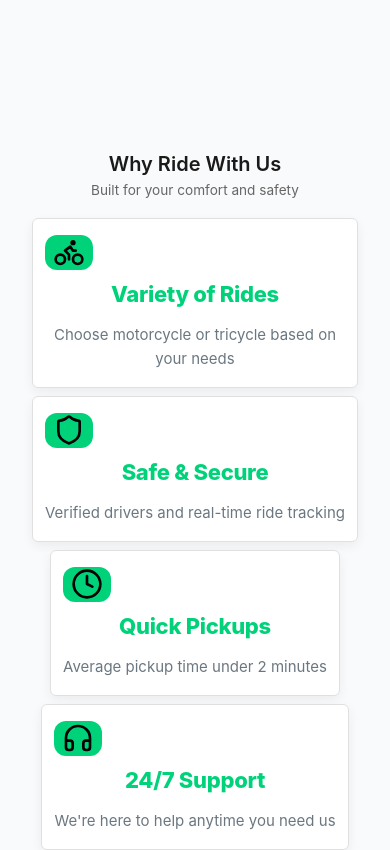
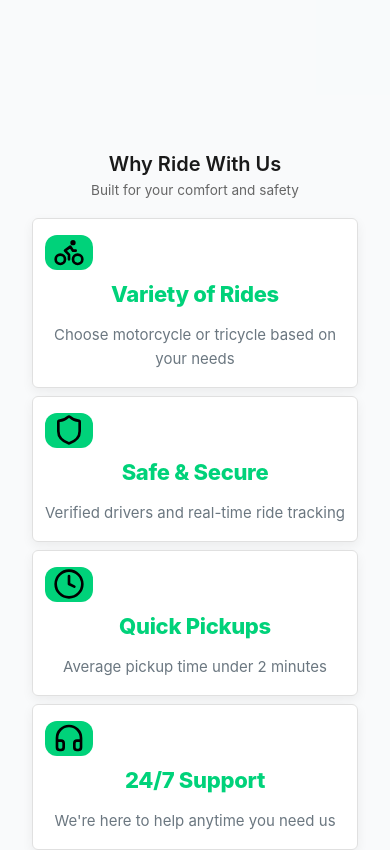
Before and after one commit to Yayan0421/E-Sakay, a React (Vite) app: page /dashboard in a window 390 px wide. Shown: the part 2300-3150 px from the top of the page. Built offline with nearby package versions, Linux system fonts and the light colour scheme; no server answers; sample sign-in values are in the browser's storage.

Commit message:
fix: use flex centering for frontpage sections to ensure proper mobile alignment

```diff
--- a/src/components/frontpage/about.jsx
+++ b/src/components/frontpage/about.jsx
@@ -2,8 +2,8 @@ import React from 'react'
 
 const About = () => {
 	return (
-		<section className="w-full px-3 sm:px-6 lg:px-8 py-8 sm:py-12 md:py-16 lg:py-20 bg-white" id="why-us">
-			<div className="max-w-7xl mx-auto w-full">
+		<section className="w-full px-3 sm:px-6 lg:px-8 py-8 sm:py-12 md:py-16 lg:py-20 bg-white flex flex-col items-center" id="why-us">
+			<div className="max-w-7xl w-full">
 				{/* Section Header */}
 				<div className="text-center mb-12 sm:mb-16 md:mb-20">
 					<div className="inline-block px-4 py-2 bg-emerald-100 rounded-full mb-4 sm:mb-6">
--- a/src/components/frontpage/about1.jsx
+++ b/src/components/frontpage/about1.jsx
@@ -2,8 +2,8 @@ import React from 'react'
 
 const About1 = () => {
   return (
-    <section className="w-full px-3 sm:px-6 lg:px-8 py-8 sm:py-12 md:py-16 lg:py-20 bg-linear-to-b from-white to-gray-50" id="how-it-works">
-      <div className="max-w-6xl mx-auto w-full">
+    <section className="w-full px-3 sm:px-6 lg:px-8 py-8 sm:py-12 md:py-16 lg:py-20 bg-linear-to-b from-white to-gray-50 flex flex-col items-center" id="how-it-works">
+      <div className="max-w-6xl w-full">
         {/* Section Header - Optimized for mobile */}
         <div className="text-center mb-8 sm:mb-12 md:mb-16">
           <div className="inline-block px-3 py-1.5 bg-blue-100 rounded-full mb-3 sm:mb-4">
@@ -18,7 +18,7 @@ const About1 = () => {
         </div>
 
         {/* Steps Grid - Responsive: 1 col mobile, 2 col tablet, 4 col desktop */}
-        <div className="grid grid-cols-1 sm:grid-cols-2 lg:grid-cols-4 gap-4 sm:gap-5 md:gap-6 mx-auto w-full">
+        <div className="grid grid-cols-1 sm:grid-cols-2 lg:grid-cols-4 gap-4 sm:gap-5 md:gap-6 w-full">
           {/* Step 1 */}
           <div className="flex flex-col items-center text-center">
             <div className="w-16 h-16 sm:w-20 sm:h-20 md:w-24 md:h-24 bg-linear-to-br from-blue-100 to-blue-50 rounded-xl sm:rounded-2xl flex items-center justify-center text-3xl sm:text-4xl md:text-5xl mb-3 sm:mb-4 md:mb-5 shadow-sm">
--- a/src/components/frontpage/about2.jsx
+++ b/src/components/frontpage/about2.jsx
@@ -3,7 +3,7 @@ import { Link } from 'react-router-dom'
 
 const About2 = () => {
   return (
-    <section className="w-full px-4 sm:px-6 lg:px-8 py-12 sm:py-16 md:py-20 lg:py-24" id="contact">
+    <section className="w-full px-4 sm:px-6 lg:px-8 py-12 sm:py-16 md:py-20 lg:py-24 flex flex-col items-center" id="contact">
       <div className="max-w-4xl mx-auto">
         {/* CTA Card - Responsive padding and layout */}
         <div className="relative overflow-hidden bg-linear-to-r from-emerald-500 to-emerald-600 rounded-3xl p-8 sm:p-12 md:p-16 lg:p-20 shadow-2xl">
--- a/src/styles/maindashboard3.css
+++ b/src/styles/maindashboard3.css
@@ -16,6 +16,8 @@
   transition: margin-left 180ms ease;
   min-height: auto;
   padding: 2rem 0;
+  display: flex;
+  justify-content: center;
 }
 
 .why-ride-section.sidebar-collapsed {
@@ -25,7 +27,6 @@
 .why-ride-container {
   padding: 2.5rem 4rem;
   text-align: center;
-  margin: 0 auto;
   width: 100%;
 }
 
@@ -130,12 +131,14 @@
     padding: 1.5rem 0;
     margin-top: 2rem;
     width: 100%;
+    display: flex;
+    justify-content: center;
   }
 
   .why-ride-container {
     padding: 1.5rem 0.75rem;
-    margin: 0 auto;
     width: 100%;
+    max-width: 100%;
   }
 
   .why-ride-title {
@@ -154,12 +157,12 @@
     gap: 0.75rem;
     margin-top: 1rem;
     padding: 0 0.75rem;
+    width: 100%;
   }
 
   .feature-card {
     padding: 1.5rem 1rem;
     border-radius: 6px;
-    margin: 0 auto;
   }
 
   .feature-icon {
@@ -185,12 +188,14 @@
     padding: 1rem 0;
     margin-top: 1.5rem;
     width: 100%;
+    display: flex;
+    justify-content: center;
   }
 
   .why-ride-container {
     padding: 1rem 0.5rem;
-    margin: 0 auto;
     width: 100%;
+    max-width: 100%;
   }
 
   .why-ride-title {
@@ -210,12 +215,12 @@
     gap: 0.5rem;
     margin-top: 0.75rem;
     padding: 0 0.5rem;
+    width: 100%;
   }
 
   .feature-card {
     padding: 1rem 0.75rem;
     border-radius: 6px;
-    margin: 0 auto;
     max-width: 100%;
   }
 
```
